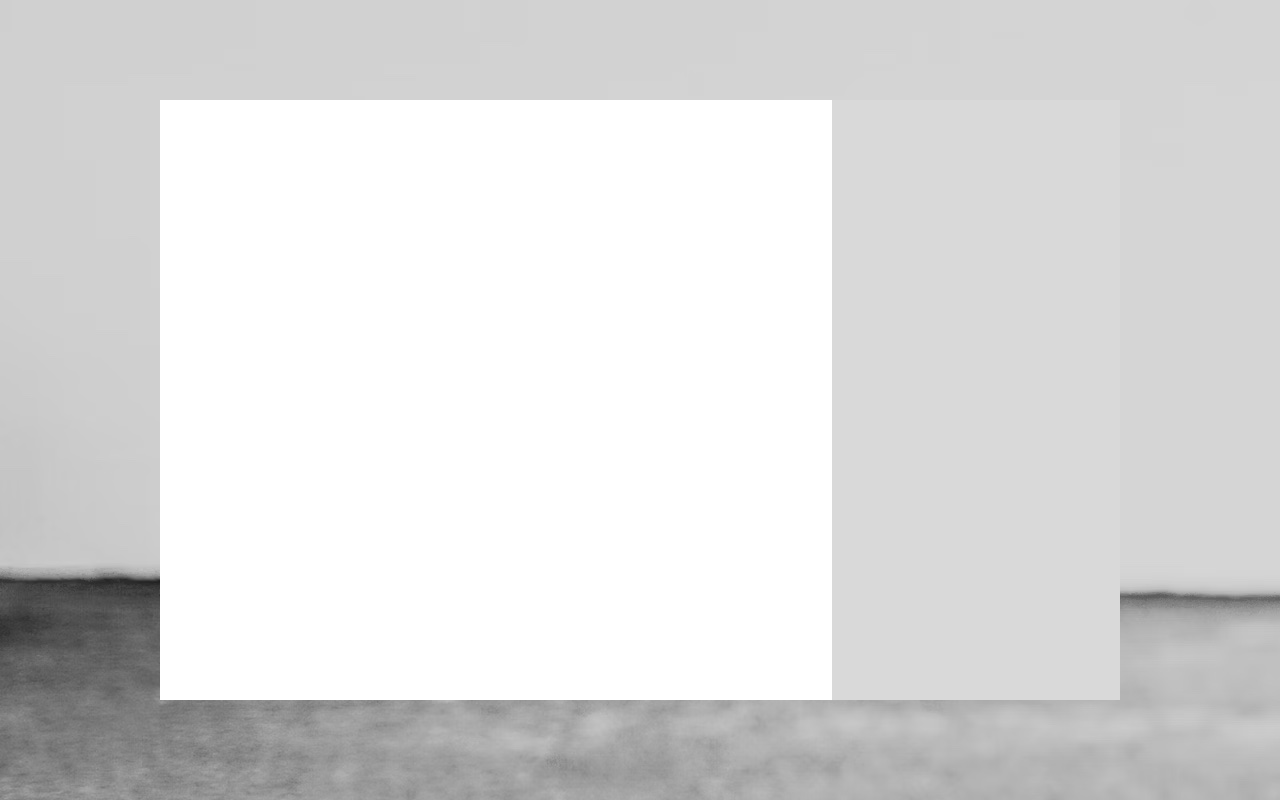
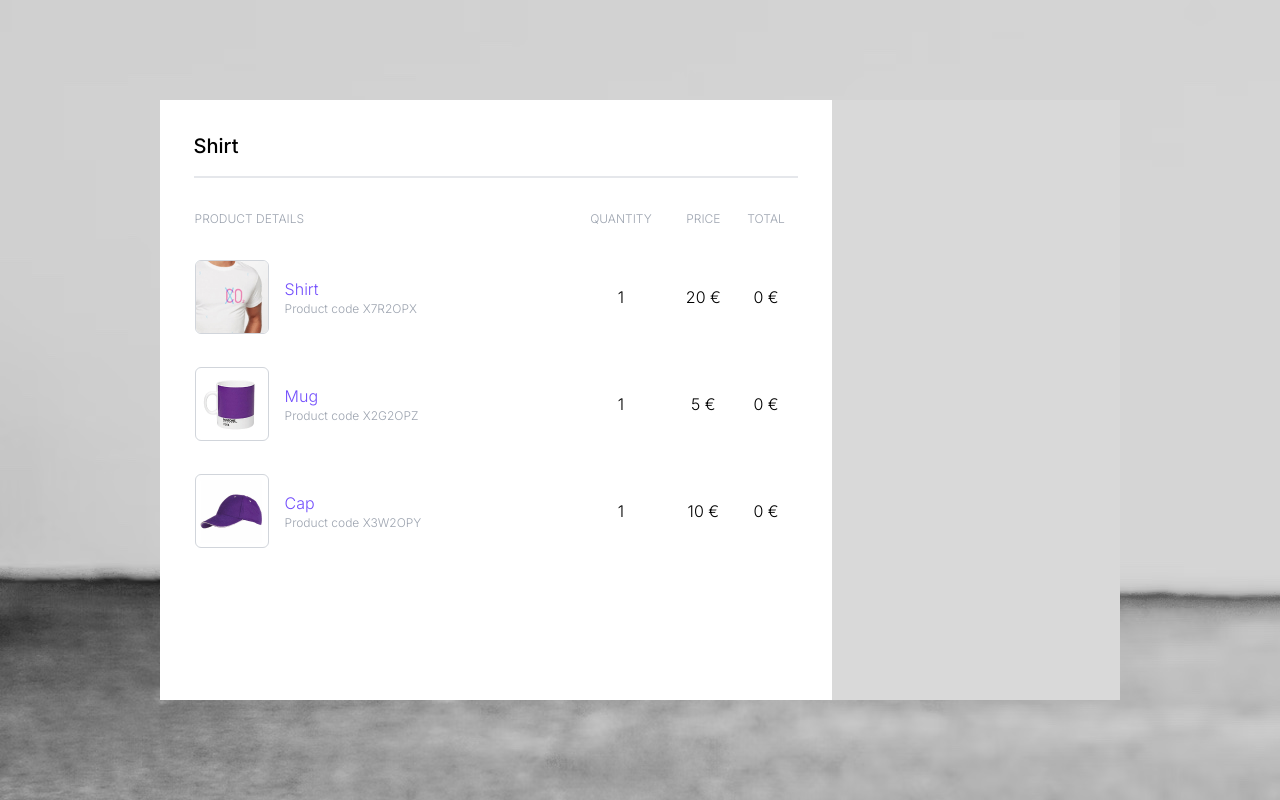
Before and after one commit to shldhll/shopping-cart, a Next.js app: page / in a window 1280 px wide. Built offline with nearby package versions, Linux system fonts and the light colour scheme.

Commit message:
table layout on left panel

```diff
--- a/src/app/page.tsx
+++ b/src/app/page.tsx
@@ -6,6 +6,35 @@ export default function Home() {
     <div className="h-screen w-screen bg-[url('/background.jpg')] flex items-center justify-center">
       <div className="h-[75%] w-[75%] flex">
         <div className="h-full w-[70%] bg-white flex flex-col items-center space-y-8">
+          <p className="mt-8 pb-4 text-xl font-medium border-b-[2px] w-[90%]">Shirt</p>
+          <table className="w-[90%] font-light">
+            <thead>
+              <tr>
+                <th className="uppercase font-light text-xs text-gray-400 text-left">Product Details</th>
+                <th className="uppercase font-light text-xs text-gray-400 text-center">Quantity</th>
+                <th className="uppercase font-light text-xs text-gray-400 text-center">Price</th>
+                <th className="uppercase font-light text-xs text-gray-400 text-center">Total</th>
+              </tr>
+            </thead>
+            <tbody>
+              {
+                products.map((product: IProduct) => (
+                  <tr key={product.code}>
+                    <td className="flex items-center pt-8 space-x-4">
+                      <img className="rounded-md border border-gray-300" src={product.thumb} />
+                      <div className="flex flex-col">
+                        <span className="text-[#734ffc]">{product.name}</span>
+                        <span className="text-gray-400 text-xs">Product code {product.code}</span>
+                      </div>
+                    </td>
+                    <td className="text-center pt-8">1</td>
+                    <td className="text-center pt-8">{product.price} €</td>
+                    <td className="text-center pt-8">0 €</td> {/* TODO: calculate total price */}
+                  </tr>
+                ))
+              }
+            </tbody>
+          </table>
         </div>
         <div className="h-full w-[30%] bg-[#d9d9d9]">
         </div>
```
